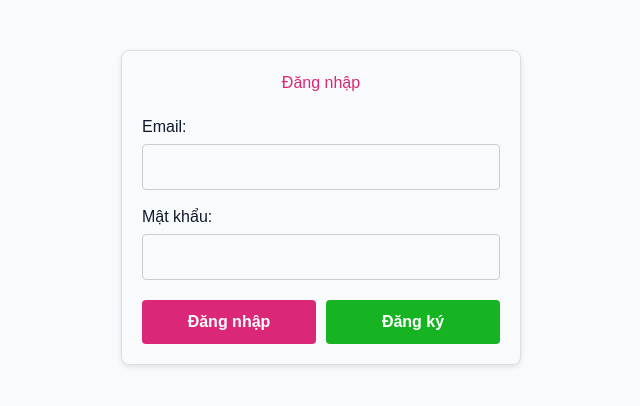
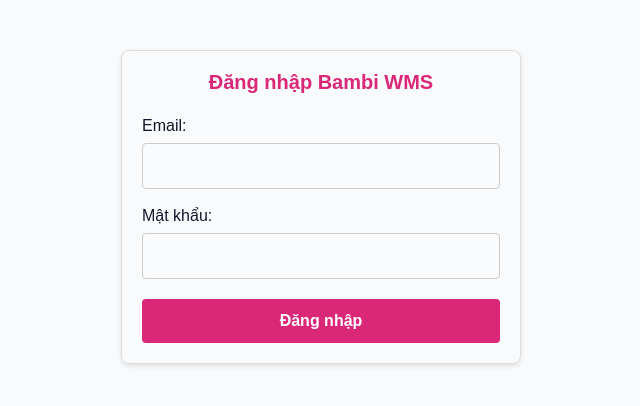
Before and after one commit to nguyenthihongnhu-dotcom/luanvan2026, a React (Vite) app in the folder frontend/: page /login in a window 1280 px wide. Shown: the top 406 px of the page, without its empty margins (319-959 px from the left). Built offline with nearby package versions, Linux system fonts and the light colour scheme; no server answers.

Commit message:
FE update

```diff
--- a/frontend/src/features/auth/pages/LoginPage.tsx
+++ b/frontend/src/features/auth/pages/LoginPage.tsx
@@ -105,7 +105,8 @@
 
     return (
         <div style={{ maxWidth: '400px', margin: '50px auto', padding: '20px', border: '1px solid #ddd', borderRadius: '8px', boxShadow: '0 2px 5px rgba(0,0,0,0.1)' }}>
-            <h2 style={{ textAlign: 'center', marginBottom: '20px', color: '#DB2777' }}>Đăng nhập</h2>
+            <h2 style={{ textAlign: 'center', marginBottom: '20px', color: '#DB2777', font: 'bold 20px Arial' }}>Đăng nhập Bambi WMS</h2>
+            {/* <span className="truncate text-xl font-bold tracking-wider text-pink-600">Bambi WMS</span> */}
             {error && <p style={{ color: 'red', textAlign: 'center' }}>{error}</p>}
 
             <form onSubmit={handleLogin}>
@@ -138,13 +139,13 @@
                     >
                         Đăng nhập
                     </button>
-                    <button
+                    {/* <button
                         type="button"
                         style={{ flex: 1, padding: '10px', backgroundColor: '#16b423', color: 'white', border: 'none', borderRadius: '4px', cursor: 'pointer', fontSize: '16px', fontWeight: 'bold' }}
                         onClick={() => setShowRegisterModal(true)}
                     >
                         Đăng ký
-                    </button>
+                    </button> */}
                 </div>
             </form>
 
--- a/frontend/src/features/locations/components/ZoneSelector.tsx
+++ b/frontend/src/features/locations/components/ZoneSelector.tsx
@@ -125,11 +125,11 @@
                 )}
             </div>
 
-            <div className="flex gap-4 text-sm font-medium text-slate-600">
+            {/* <div className="flex gap-4 text-sm font-medium text-slate-600">
                 <div className="flex items-center gap-1.5"><span className="h-3.5 w-3.5 rounded border border-green-400 bg-green-100 shadow-sm" /><span>Trống</span></div>
                 <div className="flex items-center gap-1.5"><span className="h-3.5 w-3.5 rounded border border-orange-400 bg-orange-100 shadow-sm" /><span>Đang chứa</span></div>
                 <div className="flex items-center gap-1.5"><span className="h-3.5 w-3.5 rounded border border-red-400 bg-red-100 shadow-sm" /><span>Đầy</span></div>
-            </div>
+            </div> */}
         </div>
     );
 }
```
Also changed, not shown: 1 other file (tests, documents, lock files or other folders).
